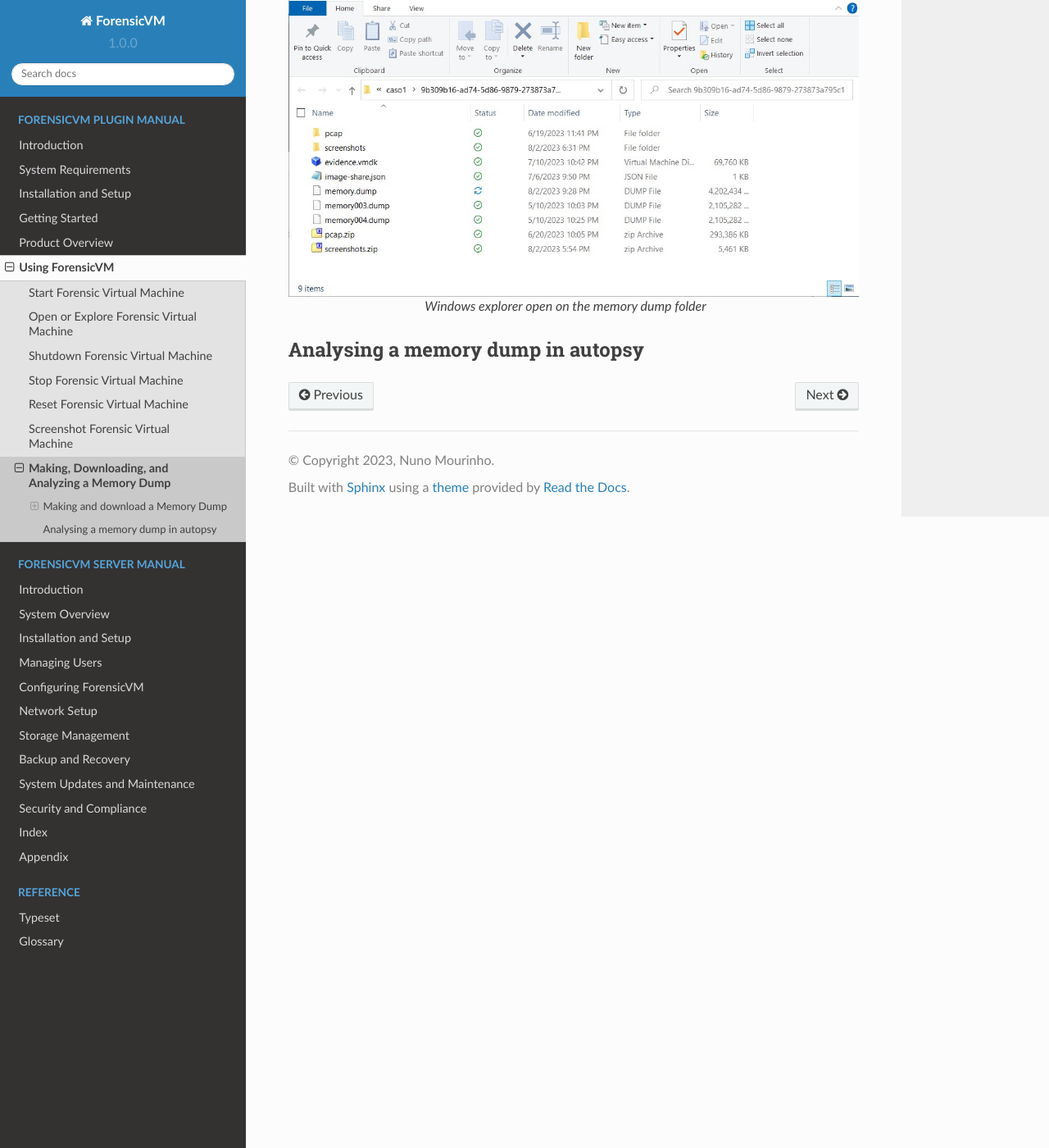
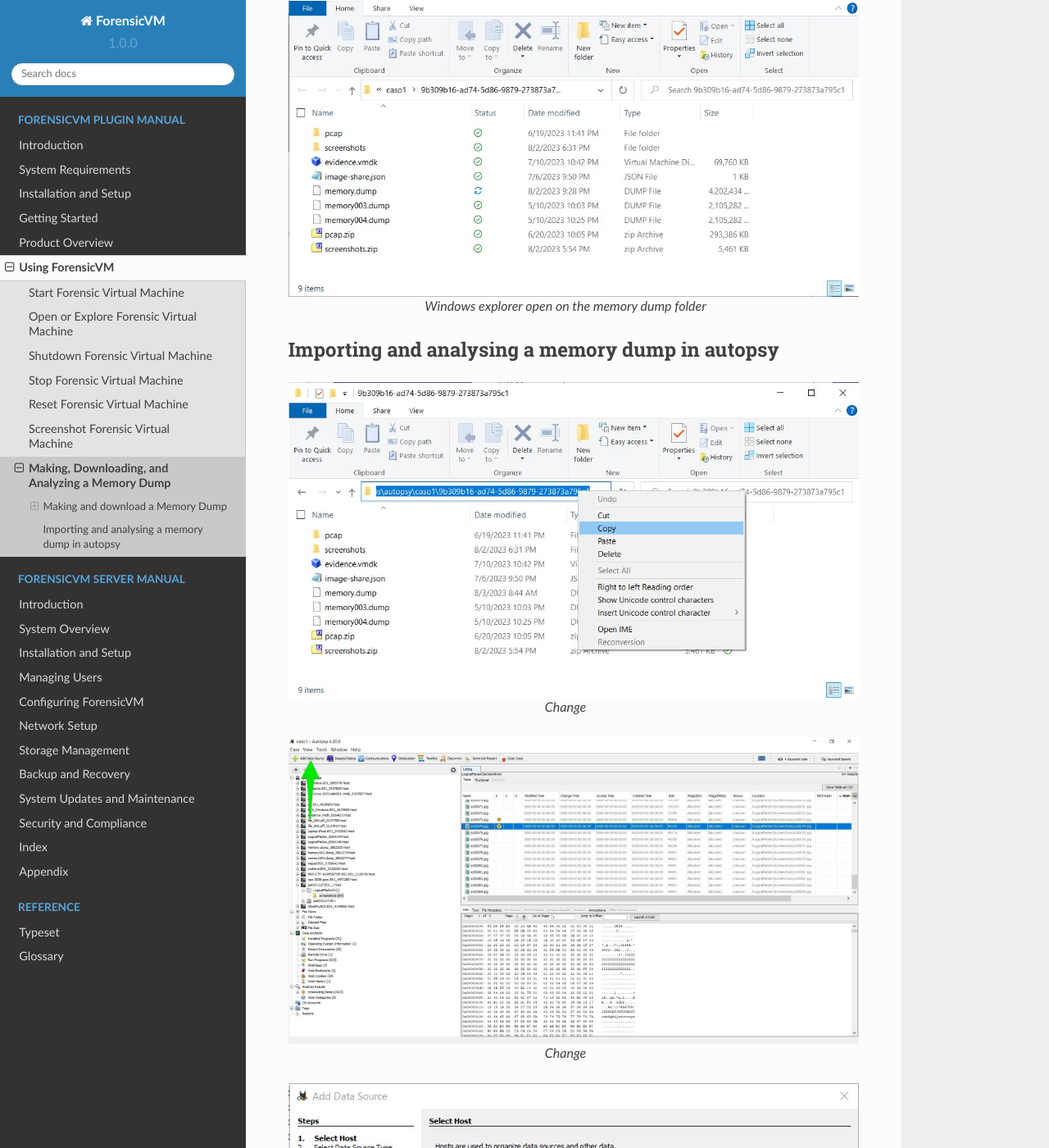
Before and after one commit to nunomourinho/ForensicVMServerAndClientDocs, a Sphinx documentation site: the page built from docs/user/memory_dump_vm.rst, in a window 1280 px wide and 1400 px high, scrolled down 3628 px. Shown: the whole window at 82% size. Built offline with Sphinx 7.4.7 and the Read the Docs theme 2.0.0, drawn with Linux system fonts in a browser that asks for light colours; pages that are not in the unit, such as notebooks, are missing from menus; some of the changed text lies outside the part shown.

Commit message:
Update memory_dump_vm.rst

```diff
--- a/docs/user/memory_dump_vm.rst
+++ b/docs/user/memory_dump_vm.rst
@@ -83,5 +83,59 @@
    Windows explorer open on the memory dump folder
 
 
-Analysing a memory dump in autopsy
-**********************************
+Importing and analysing a memory dump in autopsy
+*************************************************
+
+.. figure:: img/memory_dump_0007.jpg
+   :alt: Change
+   :align: center
+
+   Change
+
+.. figure:: img/memory_dump_0008.jpg
+   :alt: Change
+   :align: center
+
+   Change
+
+.. figure:: img/memory_dump_0009.jpg
+   :alt: Change
+   :align: center
+
+   Change
+
+.. figure:: img/memory_dump_0010.jpg
+   :alt: Change
+   :align: center
+
+   Change
+
+.. figure:: img/memory_dump_0011.jpg
+   :alt: Change
+   :align: center
+
+   Change
+
+.. figure:: img/memory_dump_0012.jpg
+   :alt: Change
+   :align: center
+
+   Change
+
+.. figure:: img/memory_dump_0013.jpg
+   :alt: Change
+   :align: center
+
+   Change
+
+.. figure:: img/memory_dump_0014.jpg
+   :alt: Change
+   :align: center
+
+   Change
+
+.. figure:: img/memory_dump_0015.jpg
+   :alt: Change
+   :align: center
+
+   Change
```
